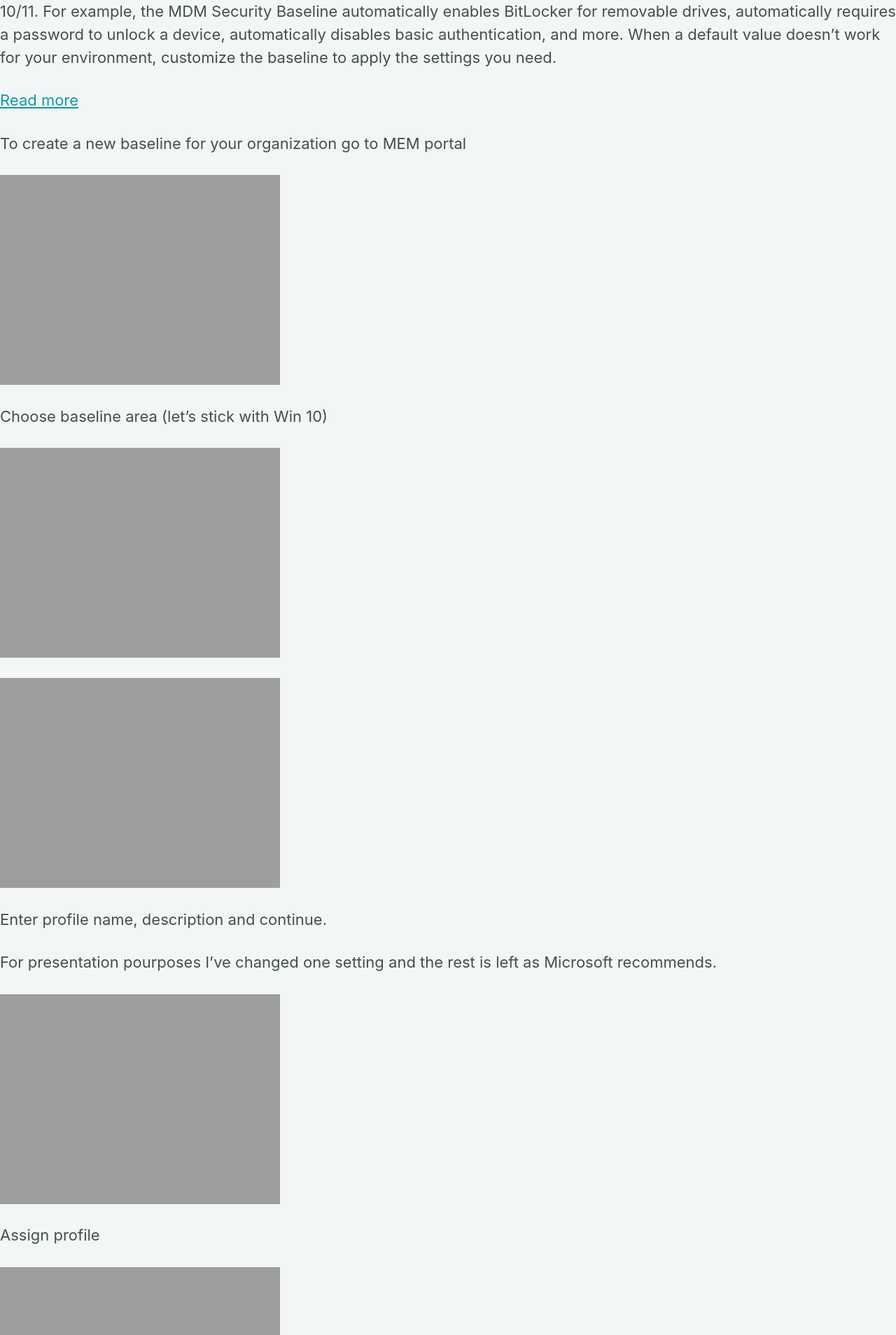
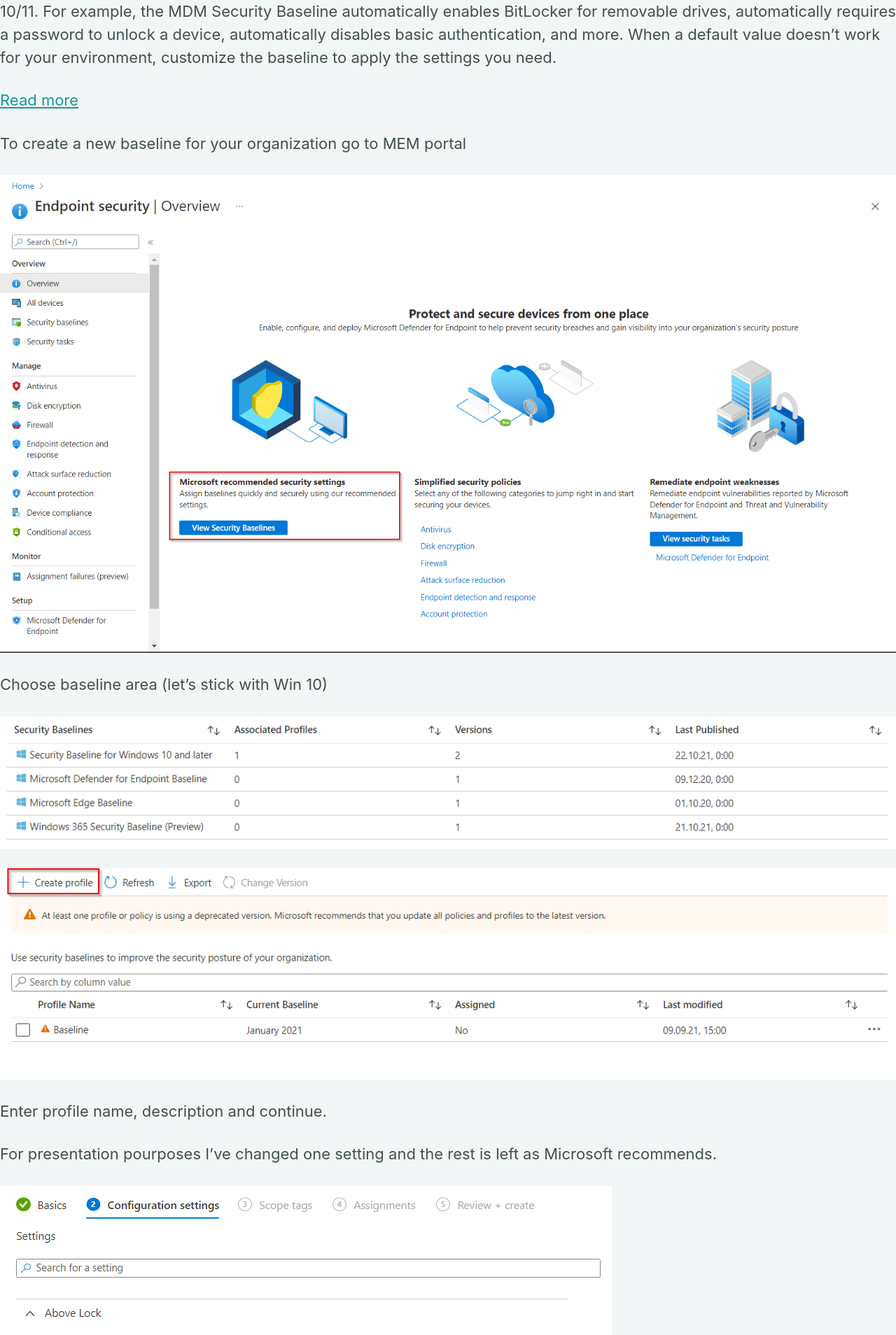
Before and after one commit to UniverseCitiz3n/UniverseCitiz3n.github.io, a Jekyll site: the page built from _posts/2022-03-03-IntuneSecurityBaseline-Move.md, in a window 1280 px wide. Shown: the part 788-2696 px from the top of the page at 70% size. Built offline with Jekyll 4.4.1, drawn with Linux system fonts in a browser that asks for light colours; cached includes are drawn as plain includes; our own code applies the rules of GitHub Pages for plain Markdown files; comment, search, counter and statistics services are not loaded.

Commit message:
✏️ images path

```diff
--- a/_posts/2022-03-03-IntuneSecurityBaseline-Move.md
+++ b/_posts/2022-03-03-IntuneSecurityBaseline-Move.md
@@ -40,29 +40,29 @@
 
 To create a new baseline for your organization go to MEM portal
 
-![MDM1]({{ site.url }}{{ site.baseurl }}/assets/images/posts/2022-03-03-MDMSecDevTools/1.png)
+![MDM1]({{ site.url }}{{ site.baseurl }}/assets/images/posts/2022-03-03-MDMSec/1.png)
 
 Choose baseline area (let's stick with Win 10)
 
-![MDM2]({{ site.url }}{{ site.baseurl }}/assets/images/posts/2022-03-03-MDMSecDevTools/2.png)
+![MDM2]({{ site.url }}{{ site.baseurl }}/assets/images/posts/2022-03-03-MDMSec/2.png)
 
-![MDM3]({{ site.url }}{{ site.baseurl }}/assets/images/posts/2022-03-03-MDMSecDevTools/3.png)
+![MDM3]({{ site.url }}{{ site.baseurl }}/assets/images/posts/2022-03-03-MDMSec/3.png)
 
 Enter profile name, description and continue.
 
 For presentation pourposes I've changed one setting and the rest is left as Microsoft recommends.
 
-![MDM4]({{ site.url }}{{ site.baseurl }}/assets/images/posts/2022-03-03-MDMSecDevTools/4.png)
+![MDM4]({{ site.url }}{{ site.baseurl }}/assets/images/posts/2022-03-03-MDMSec/4.png)
 
 Assign profile
 
-![MDM5]({{ site.url }}{{ site.baseurl }}/assets/images/posts/2022-03-03-MDMSecDevTools/5.png)
+![MDM5]({{ site.url }}{{ site.baseurl }}/assets/images/posts/2022-03-03-MDMSec/5.png)
 
 In summary you will see only the list of settings that are changed. So if you take baseline 'as is' then no setting will be listed in summary.
 
-![MDM6]({{ site.url }}{{ site.baseurl }}/assets/images/posts/2022-03-03-MDMSecDevTools/6.png)
+![MDM6]({{ site.url }}{{ site.baseurl }}/assets/images/posts/2022-03-03-MDMSec/6.png)
 
-![MDM7]({{ site.url }}{{ site.baseurl }}/assets/images/posts/2022-03-03-MDMSecDevTools/7.png)
+![MDM7]({{ site.url }}{{ site.baseurl }}/assets/images/posts/2022-03-03-MDMSec/7.png)
 
 # Read profile settings
 
```
